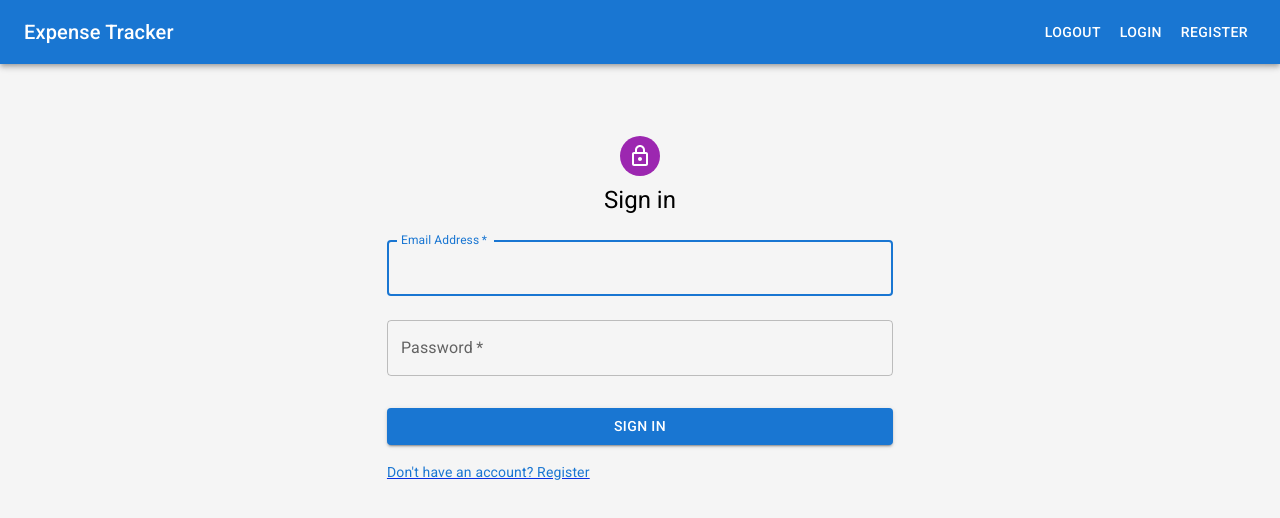
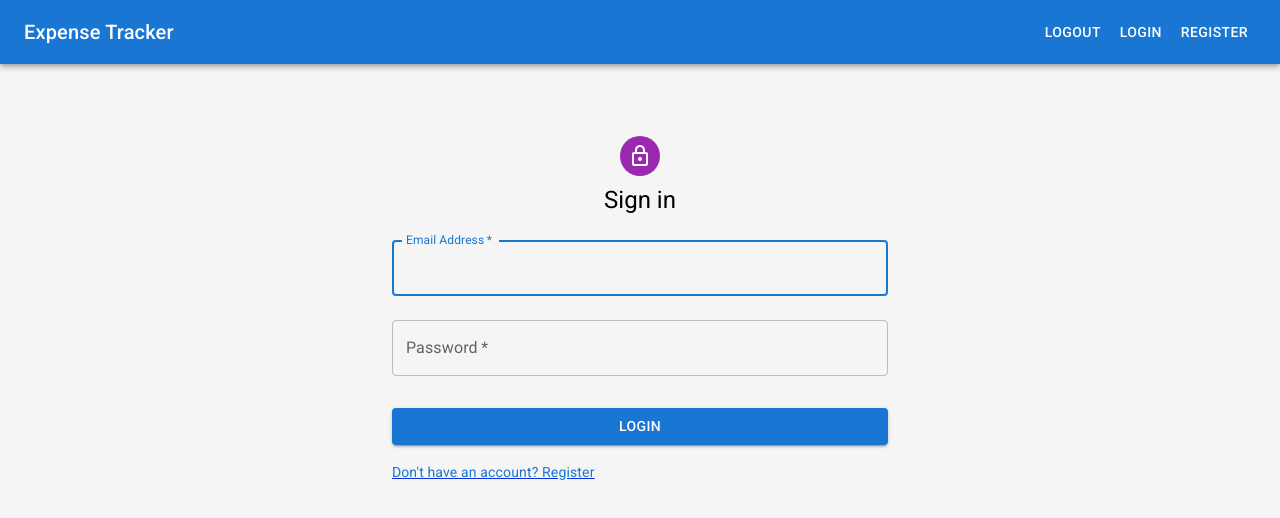
Before and after one commit to sundaram2021/mern-starters, a React (Create React App) app in the folder client/: page /login in a window 1280 px wide. Shown: the top 518 px of the page. Built offline with nearby package versions, Linux system fonts and the light colour scheme.

Commit message:
getting the user email from server

```diff
--- a/client/src/pages/Login.js
+++ b/client/src/pages/Login.js
@@ -10,30 +10,34 @@
 import React, { useState } from "react";
 import { Link as RouterLink, useNavigate } from "react-router-dom";
 
-
 export default function Login() {
   const [form, setForm] = useState({
     email: "",
-    password: ""
-  })
-  const navigate = useNavigate()
+    password: "",
+  });
+  const navigate = useNavigate();
 
   console.log(form.email, form.password);
 
-  async function login(e){
+  async function login(e) {
     e.preventDefault();
     const res = await fetch(`${process.env.REACT_APP_API_URL}/login`, {
       method: "POST",
       body: JSON.stringify(form),
       headers: {
-        'Content-Type': "application/json",
-      }
-    })
+        "Content-Type": "application/json",
+      },
+    });
 
-    if(res.ok){
+    const { token } = await res.json();
+
+    localStorage.setItem("token", token);
+
+    if (res.ok) {
       alert("Login Successfull");
-      navigate("/")
+      navigate("/");
     }
+    console.log(token);
   }
 
   return (
@@ -52,7 +56,7 @@
         <Typography component="h1" variant="h5">
           Sign in
         </Typography>
-        <Box  component="form" noValidate sx={{ mt: 1 }}>
+        <Box component="form" noValidate sx={{ mt: 1 }}>
           <TextField
             margin="normal"
             required
@@ -62,7 +66,7 @@
             name="email"
             autoComplete="email"
             autoFocus
-            onChange={(e) => setForm({...form, email: e.target.value })}
+            onChange={(e) => setForm({ ...form, email: e.target.value })}
           />
           <TextField
             margin="normal"
@@ -73,7 +77,7 @@
             type="password"
             id="password"
             autoComplete="current-password"
-            onChange={(e) => setForm({...form, password: e.target.value })}
+            onChange={(e) => setForm({ ...form, password: e.target.value })}
           />
           <Button
             type="submit"
@@ -82,7 +86,7 @@
             sx={{ mt: 3, mb: 2 }}
             onClick={login}
           >
-            Sign In
+            Login
           </Button>
           <Grid container>
             <Grid item>
```
